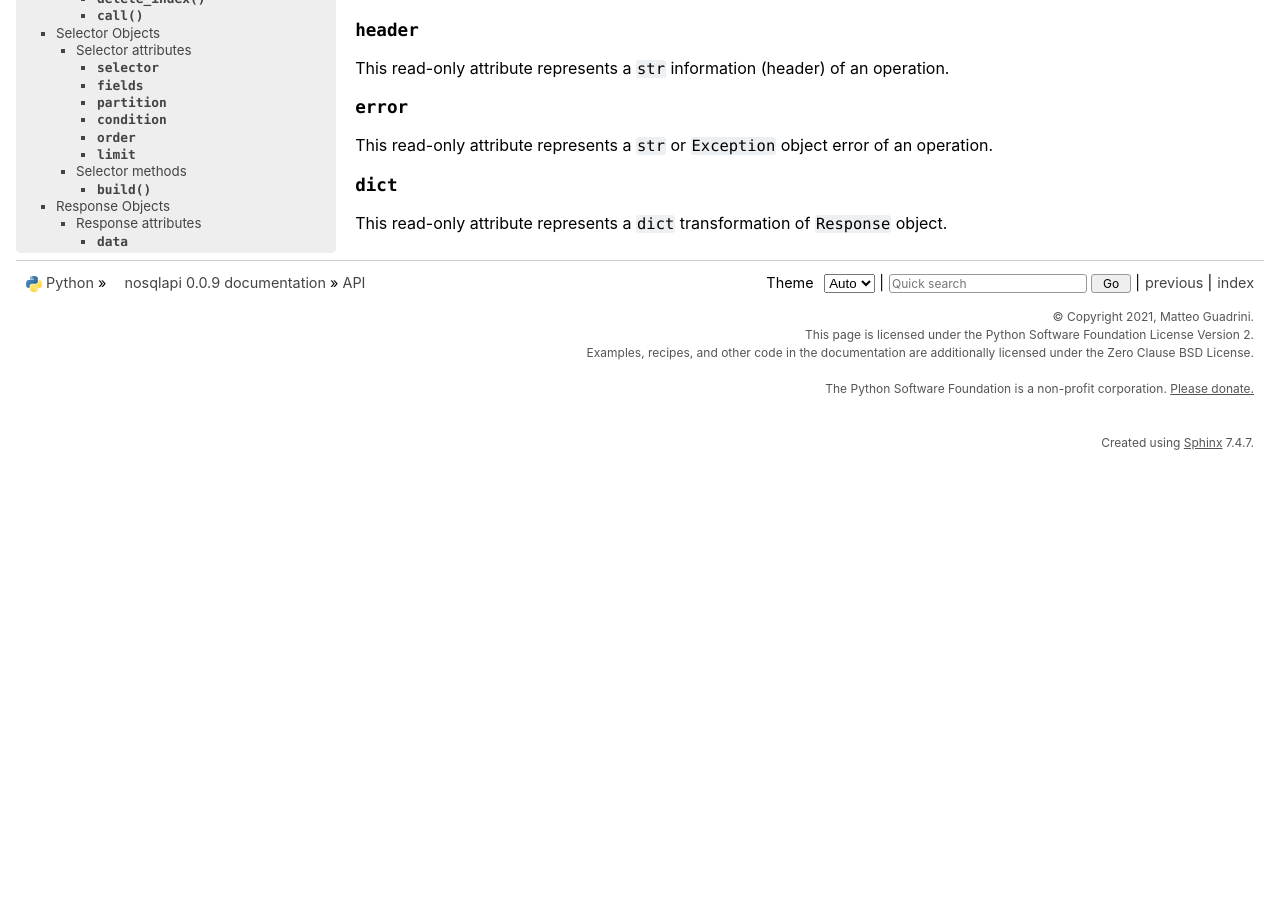
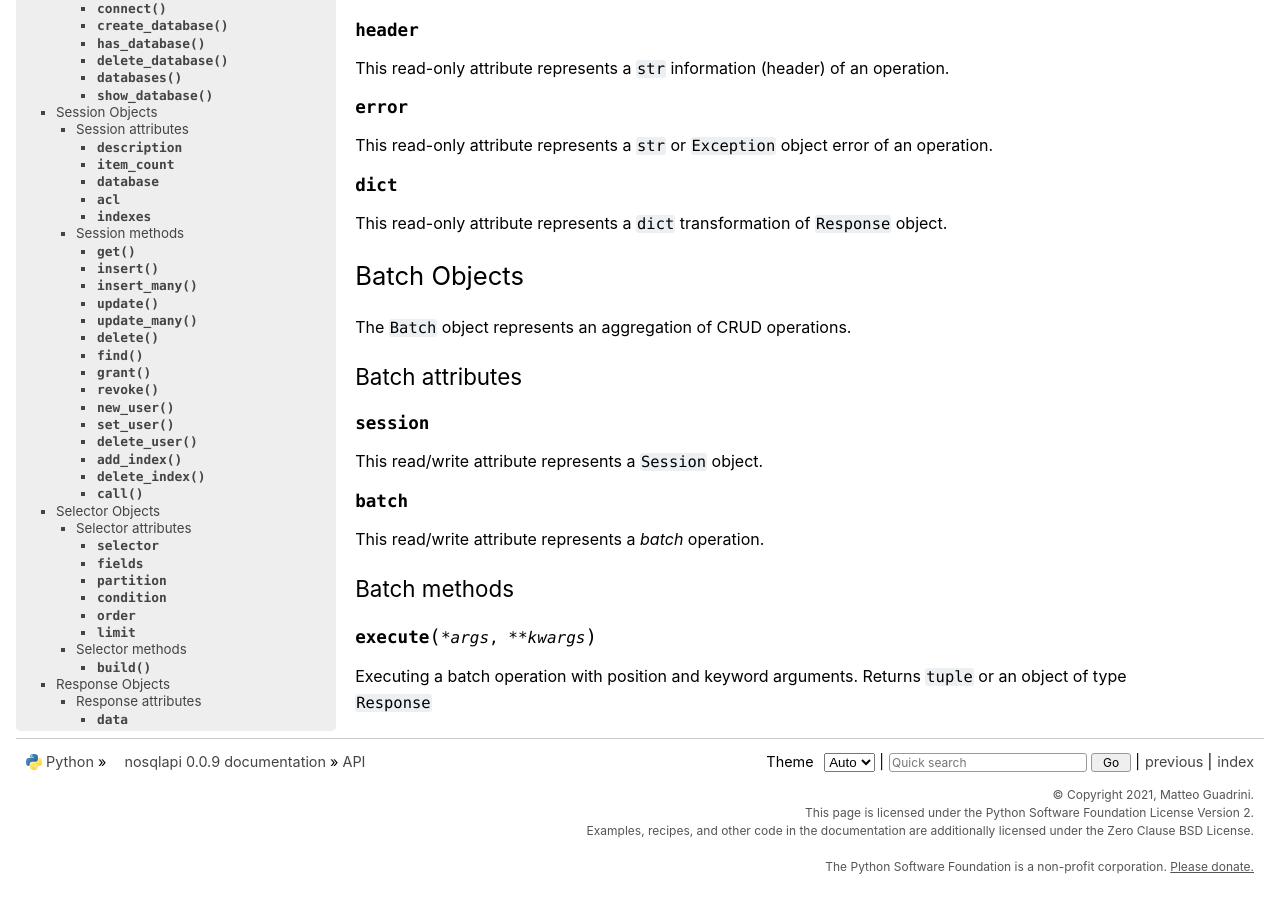
Before and after one commit to MatteoGuadrini/nosqlapi, a Sphinx documentation site: the page built from docs/source/api.rst, in a window 1280 px wide and 900 px high, scrolled down 4828 px. Built offline with Sphinx 7.4.7, drawn with Linux system fonts in a browser that asks for light colours; before the commit the page ends 5289 px from its top, so only the background shows below that.

Commit message:
Added Batch Objects section

```diff
--- a/docs/source/api.rst
+++ b/docs/source/api.rst
@@ -178,6 +178,7 @@ Once instantiated, it can be an input to the ``Session``'s find method.
 
 Selector attributes
 -------------------
+
 .. py:attribute:: selector
 
 This read/write attribute represents the selector key/value than you want search.
@@ -219,6 +220,7 @@ The ``Response`` object represents the response that comes from an operation fro
 
 Response attributes
 -------------------
+
 .. py:attribute:: data
 
 This read-only attribute represents the effective python data (``Any``) than returned from an operation from the database.
@@ -238,3 +240,26 @@ This read-only attribute represents a ``str`` or ``Exception`` object error of a
 .. py:attribute:: dict
 
 This read-only attribute represents a ``dict`` transformation of ``Response`` object.
+
+Batch Objects
+*************
+
+The ``Batch`` object represents an aggregation of CRUD operations.
+
+Batch attributes
+----------------
+
+.. py:attribute:: session
+
+This read/write attribute represents a ``Session`` object.
+
+.. py:attribute:: batch
+
+This read/write attribute represents a *batch* operation.
+
+Batch methods
+-------------
+
+.. function:: execute(*args, **kwargs)
+
+Executing a batch operation with position and keyword arguments. Returns ``tuple`` or an object of type ``Response``
```
